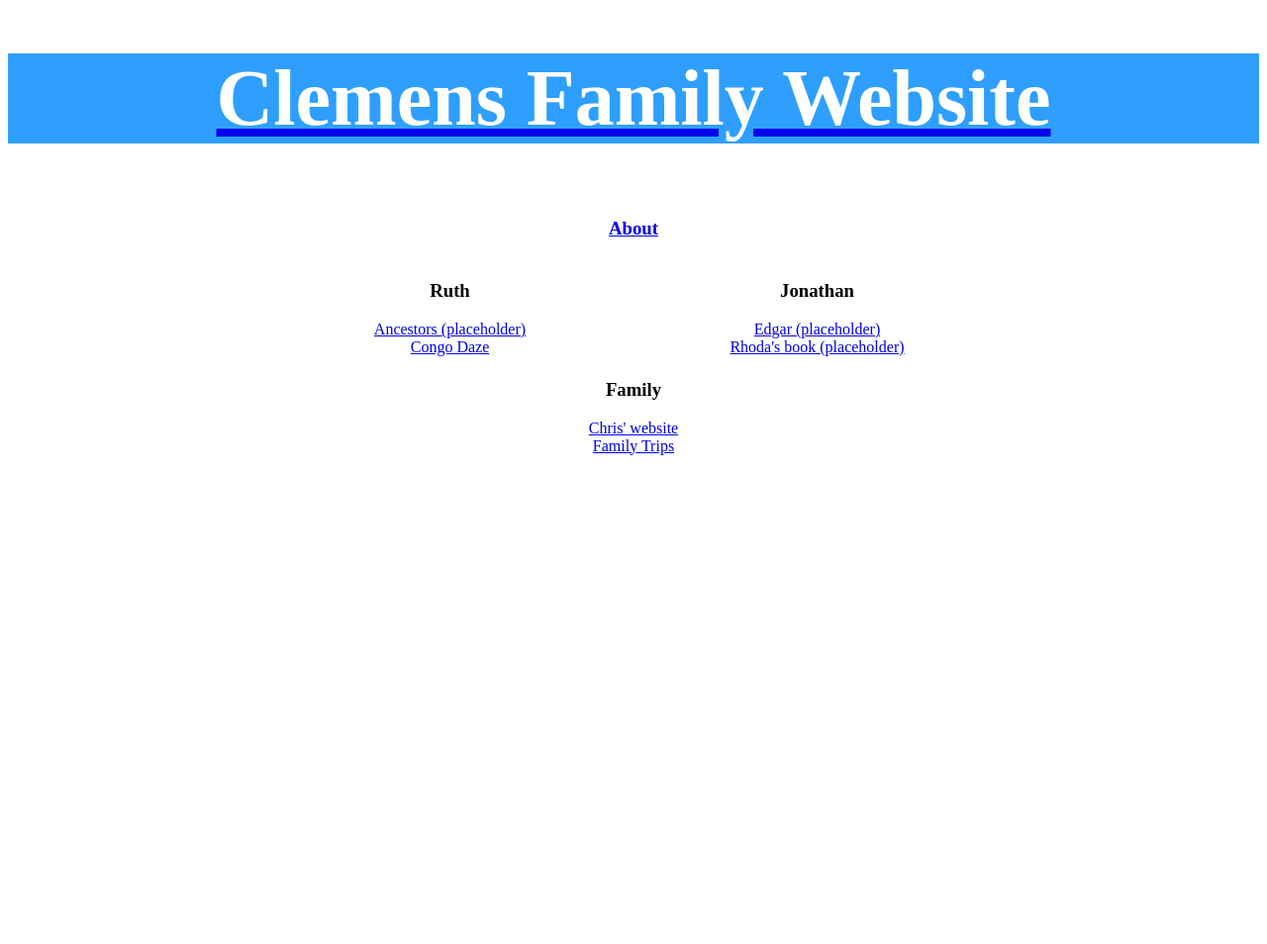
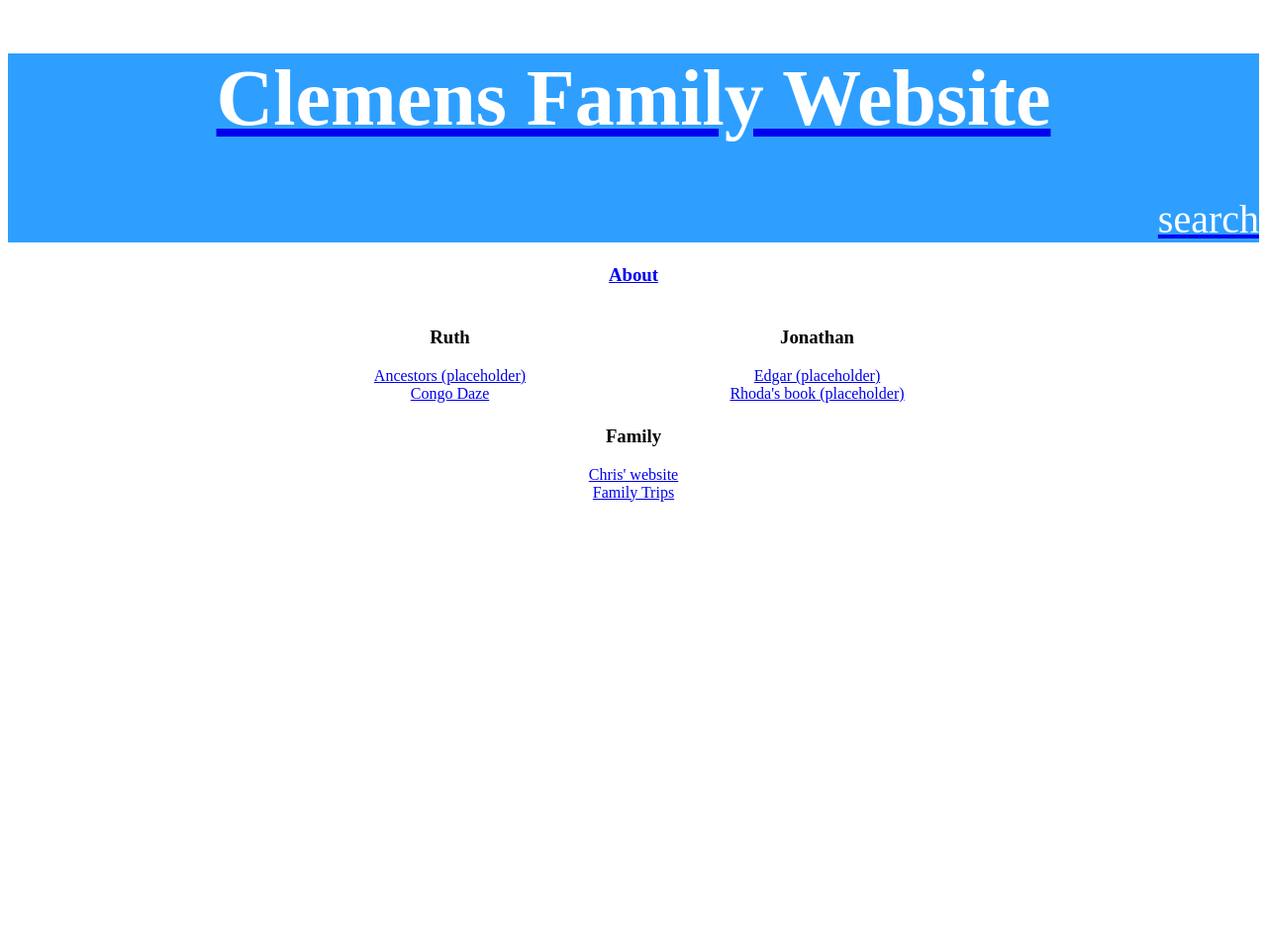
Before and after one commit to keidelclemens/keidelclemens.github.io, a Jekyll site: the page built from index.html, in a window 1280 px wide. Shown: the whole page at 99% size. Built offline with Jekyll 4.4.1, drawn with Linux system fonts in a browser that asks for light colours.

Commit message:
Update default.html

```diff
--- a/_layouts/default.html
+++ b/_layouts/default.html
@@ -21,6 +21,7 @@
     <a href="/">
       <header>
         <h1>Clemens Family Website</h1>
+        <div align="right">search</div>
       </header>
     </a>
     <div id="content">
```
